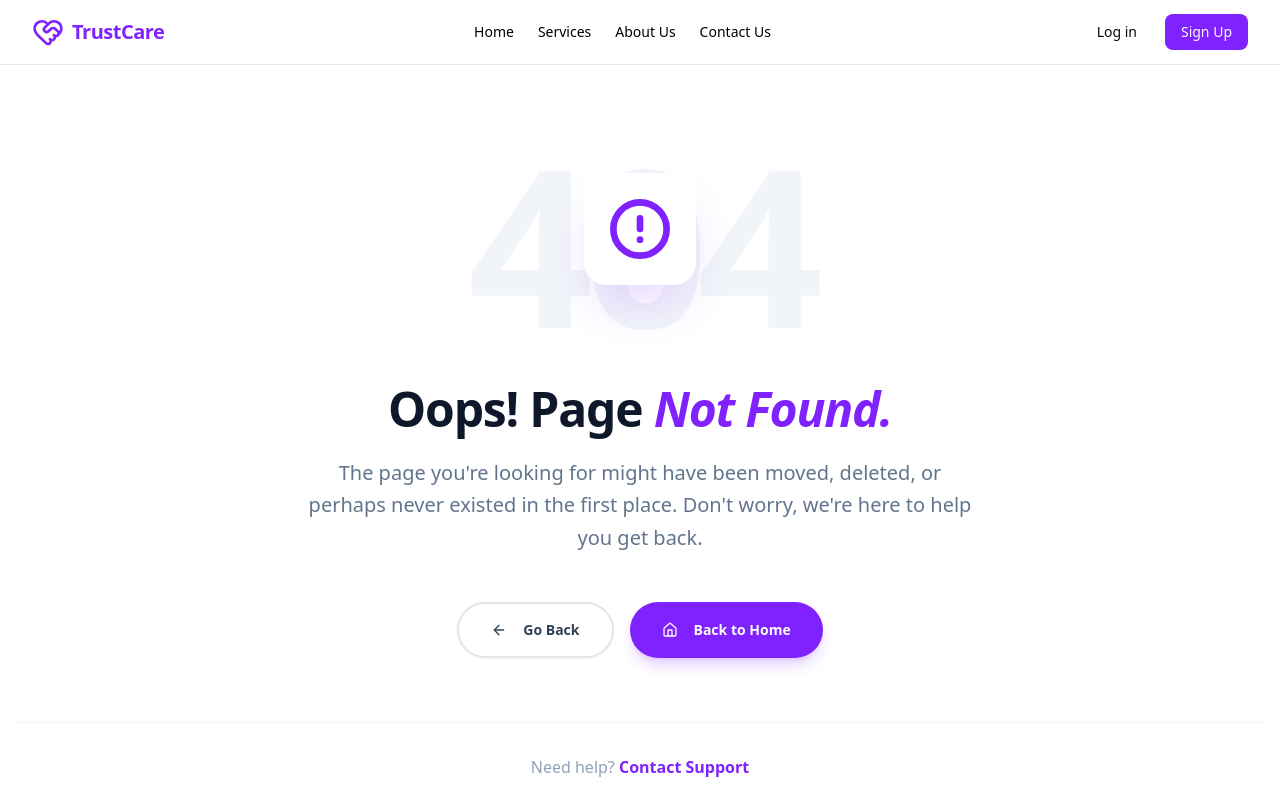
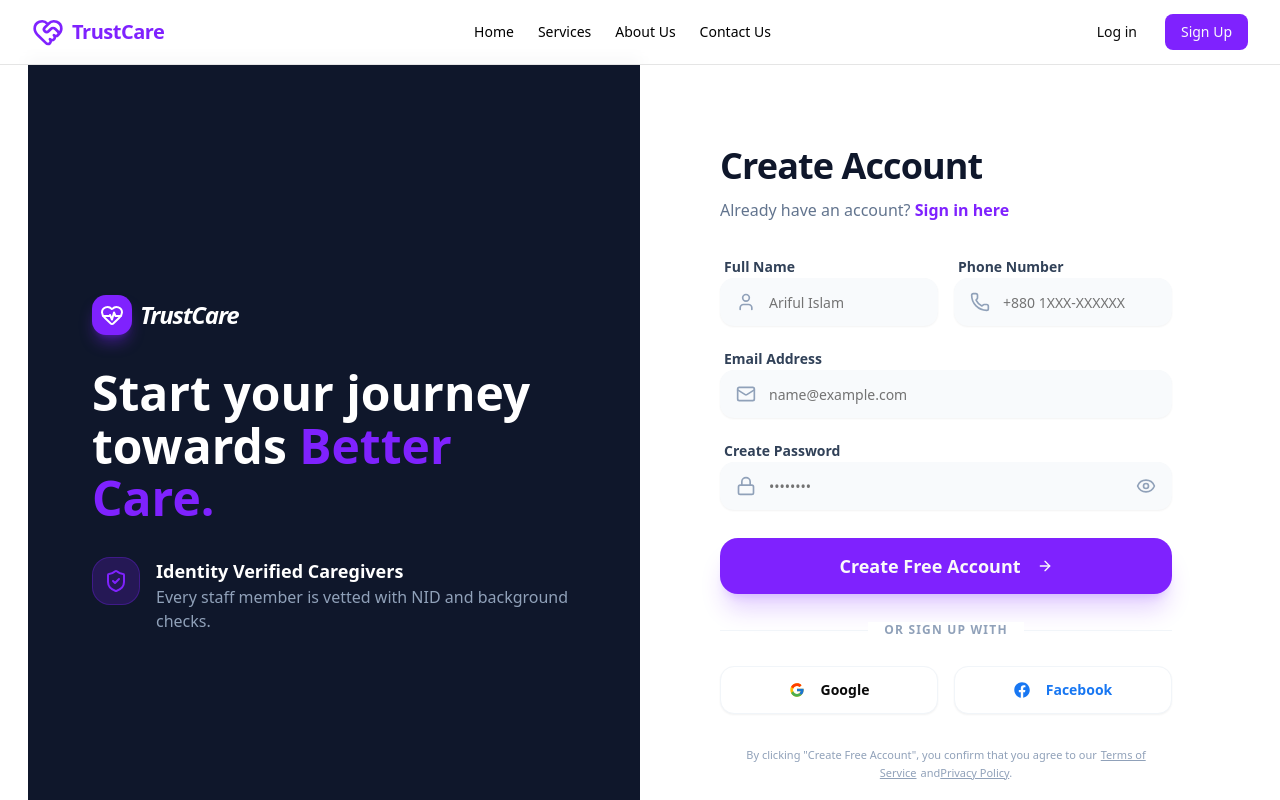
Before and after one commit to sm-remal/trust-care, a Next.js app: page /register in a window 1280 px wide. Before the commit this address had no page. Shown: the top 800 px of the page. Built offline with nearby package versions, Linux system fonts and the light colour scheme.

Commit message:
added registration page

```diff
--- /dev/null
+++ b/src/app/(auth)/register/page.jsx
@@ -0,0 +1,66 @@
+import RegisterForm from "@/components/ClientComponent/RegisterForm";
+import Link from "next/link";
+import { HeartPulse, ShieldCheck, Star } from "lucide-react";
+
+export default function RegisterPage() {
+    return (
+        <div className="container mx-auto px-7 min-h-screen flex bg-white">
+
+            {/* Left Side: Trust & Social Proof (Hidden on Mobile) */}
+            <div className="hidden lg:flex lg:w-1/2 bg-slate-900 relative flex-col justify-center p-16 overflow-hidden">
+                {/* Abstract shapes */}
+
+                <div></div>
+
+                <div className="relative z-10 space-y-8">
+                    <Link href="/" className="flex items-center gap-2 text-white">
+                        <div className="h-10 w-10 bg-primary rounded-xl flex items-center justify-center shadow-lg shadow-primary/40">
+                            <HeartPulse className="text-white h-6 w-6" />
+                        </div>
+                        <span className="text-2xl font-black tracking-tighter italic">TrustCare</span>
+                    </Link>
+                    <h2 className="text-5xl font-black text-white leading-[1.1]">
+                        Start your journey <br />
+                        towards <span className="text-primary">Better Care.</span>
+                    </h2>
+                    <div className="grid grid-cols-1 gap-6">
+                        <div className="flex items-start gap-4">
+                            <div className="h-12 w-12 rounded-2xl bg-primary/20 flex items-center justify-center shrink-0 border border-primary/30">
+                                <ShieldCheck className="text-primary h-6 w-6" />
+                            </div>
+                            <div>
+                                <h4 className="text-white font-bold text-lg">Identity Verified Caregivers</h4>
+                                <p className="text-slate-400">Every staff member is vetted with NID and background checks.</p>
+                            </div>
+                        </div>
+                    </div>
+                </div>
+            </div>
+
+            {/* Right Side: Form */}
+            <div className="w-full lg:w-1/2 flex flex-col justify-center items-center px-6 md:px-20 py-12">
+                <div className="w-full max-w-lg space-y-8">
+                    <div className="text-center lg:text-left">
+                        <h1 className="text-4xl font-black text-slate-900 tracking-tight mb-3">Create Account</h1>
+                        <p className="text-slate-500 font-medium">
+                            Already have an account?{" "}
+                            <Link href="/login" className="text-primary font-bold hover:underline">
+                                Sign in here
+                            </Link>
+                        </p>
+                    </div>
+
+                    <RegisterForm />
+
+                    <p className="text-center text-[11px] text-slate-400 leading-relaxed">
+                        By clicking "Create Free Account", you confirm that you agree to our
+                        <Link href="/terms" className="underline mx-1 hover:text-primary">Terms of Service</Link>
+                        and
+                        <Link href="/privacy" className="underline hover:text-primary">Privacy Policy</Link>.
+                    </p>
+                </div>
+            </div>
+
+        </div>
+    );
+}
--- /dev/null
+++ b/src/components/ClientComponent/RegisterForm.jsx
@@ -0,0 +1,88 @@
+"use client";
+import { useState } from "react";
+import { Button } from "@/components/ui/button";
+import { Input } from "@/components/ui/input";
+import { Eye, EyeOff, Lock, Mail, User, Phone, ArrowRight } from "lucide-react";
+import { FcGoogle } from "react-icons/fc";
+import { FaFacebook } from "react-icons/fa";
+import Link from "next/link";
+
+export default function RegisterForm() {
+  const [showPassword, setShowPassword] = useState(false);
+  const [loading, setLoading] = useState(false);
+
+  const handleSubmit = async (e) => {
+    e.preventDefault();
+    setLoading(true);
+    // Registration logic here
+    setTimeout(() => setLoading(false), 2000);
+  };
+
+  return (
+    <form onSubmit={handleSubmit} className="space-y-5 animate-in fade-in slide-in-from-bottom-4 duration-700">
+      <div className="grid grid-cols-1 md:grid-cols-2 gap-4">
+        {/* Full Name */}
+        <div className="space-y-2">
+          <label className="text-sm font-bold text-slate-700 ml-1">Full Name</label>
+          <div className="relative group">
+            <User className="absolute left-4 top-1/2 -translate-y-1/2 h-5 w-5 text-slate-400 group-focus-within:text-primary transition-colors" />
+            <Input placeholder="Ariful Islam" className="h-12 pl-12 rounded-xl bg-slate-50 border-transparent focus:bg-white focus:ring-2 ring-primary/20 transition-all" required />
+          </div>
+        </div>
+
+        {/* Phone Number */}
+        <div className="space-y-2">
+          <label className="text-sm font-bold text-slate-700 ml-1">Phone Number</label>
+          <div className="relative group">
+            <Phone className="absolute left-4 top-1/2 -translate-y-1/2 h-5 w-5 text-slate-400 group-focus-within:text-primary transition-colors" />
+            <Input placeholder="+880 1XXX-XXXXXX" className="h-12 pl-12 rounded-xl bg-slate-50 border-transparent focus:bg-white focus:ring-2 ring-primary/20 transition-all" required />
+          </div>
+        </div>
+      </div>
+
+      {/* Email Field */}
+      <div className="space-y-2">
+        <label className="text-sm font-bold text-slate-700 ml-1">Email Address</label>
+        <div className="relative group">
+          <Mail className="absolute left-4 top-1/2 -translate-y-1/2 h-5 w-5 text-slate-400 group-focus-within:text-primary transition-colors" />
+          <Input type="email" placeholder="name@example.com" className="h-12 pl-12 rounded-xl bg-slate-50 border-transparent focus:bg-white focus:ring-2 ring-primary/20 transition-all" required />
+        </div>
+      </div>
+
+      {/* Password Field */}
+      <div className="space-y-2">
+        <label className="text-sm font-bold text-slate-700 ml-1">Create Password</label>
+        <div className="relative group">
+          <Lock className="absolute left-4 top-1/2 -translate-y-1/2 h-5 w-5 text-slate-400 group-focus-within:text-primary transition-colors" />
+          <Input
+            type={showPassword ? "text" : "password"}
+            placeholder="••••••••"
+            className="h-12 pl-12 pr-12 rounded-xl bg-slate-50 border-transparent focus:bg-white focus:ring-2 ring-primary/20 transition-all"
+            required
+          />
+          <button type="button" onClick={() => setShowPassword(!showPassword)} className="absolute right-4 top-1/2 -translate-y-1/2 text-slate-400 hover:text-slate-600">
+            {showPassword ? <EyeOff className="h-5 w-5" /> : <Eye className="h-5 w-5" />}
+          </button>
+        </div>
+      </div>
+
+      <Button disabled={loading} className="w-full h-14 rounded-2xl text-lg font-bold shadow-xl shadow-primary/20 hover:scale-[1.01] transition-all active:scale-95 mt-2">
+        {loading ? "Creating Account..." : "Create Free Account"} <ArrowRight className="ml-2 h-5 w-5" />
+      </Button>
+
+      <div className="relative py-2">
+        <div className="absolute inset-0 flex items-center"><span className="w-full border-t border-slate-100"></span></div>
+        <div className="relative flex justify-center text-xs uppercase"><span className="bg-white px-4 text-slate-400 font-bold tracking-widest">Or sign up with</span></div>
+      </div>
+
+      <div className="grid grid-cols-2 gap-4">
+        <Button variant="outline" type="button" className="h-12 rounded-xl border-slate-100 hover:bg-slate-50 font-bold active:scale-95 transition-all">
+          <FcGoogle className="h-5 w-5 mr-2" /> Google
+        </Button>
+        <Button variant="outline" type="button" className="h-12 rounded-xl border-slate-100 hover:bg-slate-50 font-bold active:scale-95 transition-all text-[#1877F2]">
+          <FaFacebook className="h-5 w-5 mr-2" /> Facebook
+        </Button>
+      </div>
+    </form>
+  );
+}
```
